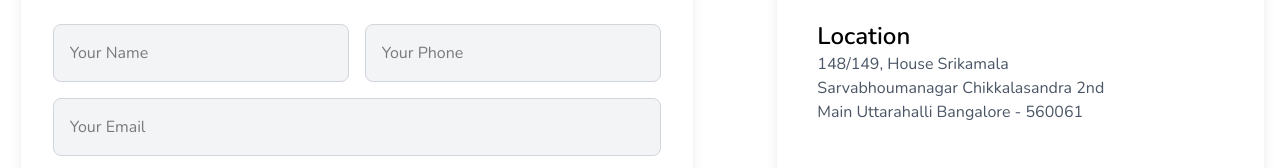
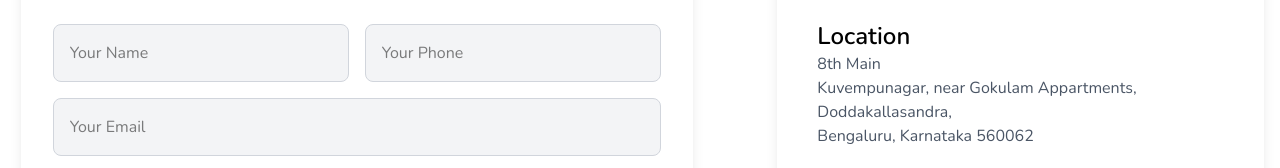
Before and after one commit to PrajwalaNagekar/svatantra-website, a React (Vite) app: page /contact in a window 1280 px wide. Shown: the part 236-404 px from the top of the page. Built offline with nearby package versions, Linux system fonts and the light colour scheme.

Commit message:
updated the address

```diff
--- a/src/components/about/ContactInfo.jsx
+++ b/src/components/about/ContactInfo.jsx
@@ -8,9 +8,10 @@ const ContactInfo = () => {
             <div style={{ fontFamily: 'Nunito, sans-serif' }} className="p-2">
                 <h3 className="font-semibold text-2xl">Location</h3>
                 <p className="text-gray-600">
-                    148/149, House Srikamala<br />
-                    Sarvabhoumanagar Chikkalasandra 2nd<br />
-                    Main Uttarahalli Bangalore - 560061
+                   8th Main<br />
+                     Kuvempunagar, near Gokulam Appartments, Doddakallasandra,<br />
+                    Bengaluru, Karnataka 560062
+
                 </p>
             </div>
 
```
